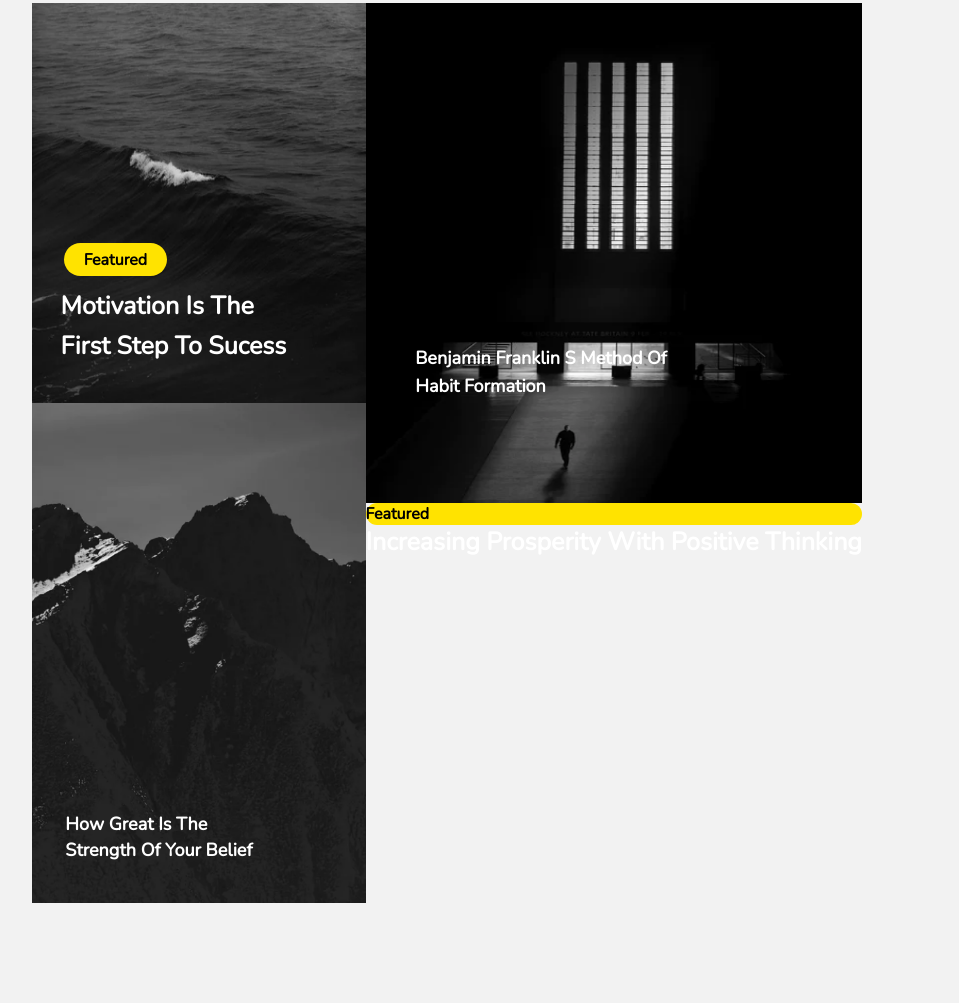
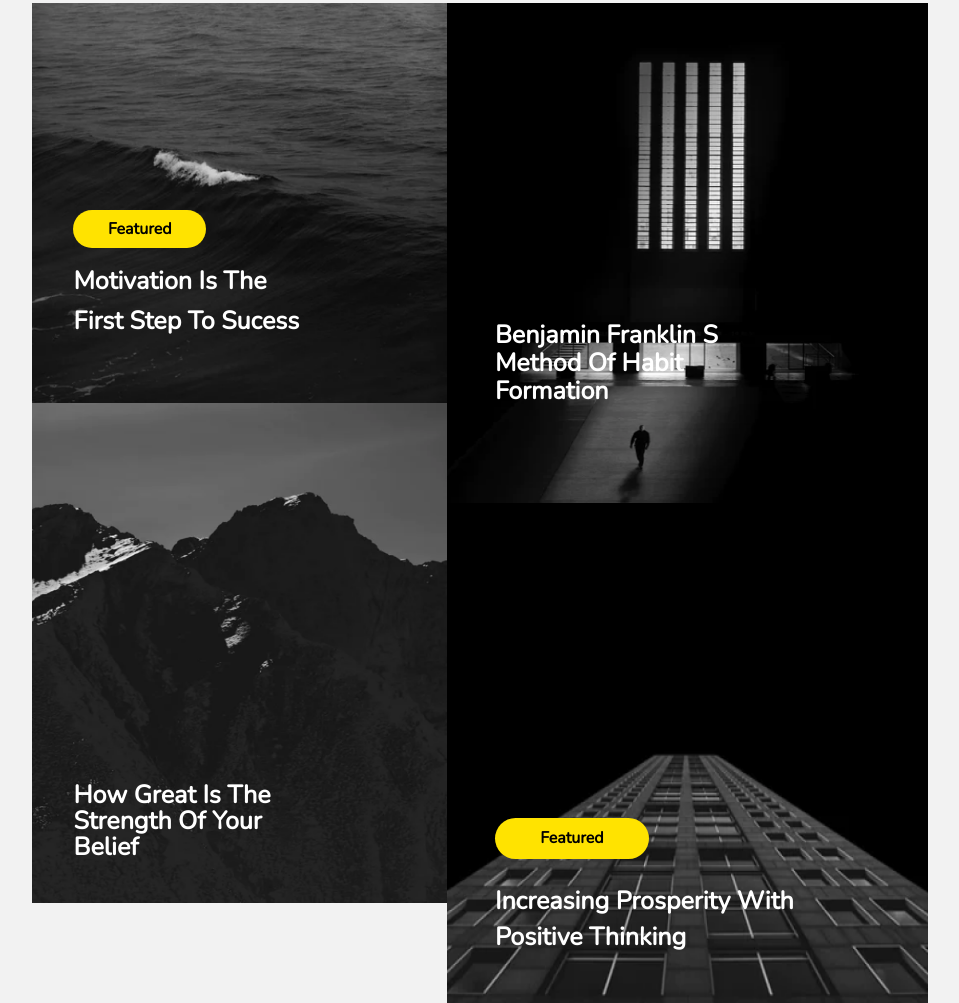
Before and after one commit to Guirds/web_site, a plain HTML site: page index.html in a window 1280 px wide. Shown: the part 415-1418 px from the top of the page, without its empty margins (160-1119 px from the left). Before the commit the page ends 1318 px from the top, so only its background shows below. Drawn offline with nearby package versions, Linux system fonts and the light colour scheme.

Commit message:
front-end responsivo

```diff
--- a/style.css
+++ b/style.css
@@ -67,7 +67,7 @@ img {
 #main-header .contacts {
   margin-left: 70px;
 }
-@media only screen and (max-width: 715px) {
+@media only screen and (max-width: 760px) {
   header #main-header .contacts {
     margin-right: 10px;
   }
@@ -104,7 +104,7 @@ img {
   display: flex;
   flex-direction: column;
 }
-@media only screen and (max-width: 715px) {
+@media only screen and (max-width: 760px) {
   body #main-body {
     flex-direction: column;
   }
@@ -128,39 +128,34 @@ img {
   height: 400px;
   background: url("./assets/Photo.png");
   background-size: 100% 100%;
+
+  display: flex;
+  flex-direction: column;
+  justify-content: flex-end;
 }
 
-/*Estilizando o conteudo interno*/
-.coluna1 .post1 div {
-  display: flex;
-  flex-direction: column;
-
-  align-items: center;
-  justify-content: center;
-}
 /*Estilizando o conteudo interno*/
 .coluna1 .post1 div span {
   display: flex;
   align-items: center;
   justify-content: center;
 
-  margin-top: 65%;
-  margin-right: 50%;
-  height: 33px; /*Arrumar %*/
-  width: 103px;
+  margin-left: 10%;
+  padding: 2%;
+  width: 32%;
   border-radius: 40px;
 
   font-weight: bold;
 
-  color: #000000;
   background-color: #ffe300;
 }
 /*Estilizando o conteudo interno*/
 .coluna1 .post1 div p {
-  height: 93px; /*Arrumar %*/
-  width: 243px;
-  margin-right: 10%;
+  height: 20%; /*Arrumar %*/
+  width: 60%;
   margin-top: 3%;
+  margin-bottom: 15%;
+  margin-left: 10%;
 
   font-weight: bold;
   font-size: 25px;
@@ -186,13 +181,13 @@ img {
 .coluna1 .post2 p {
   display: flex;
 
-  height: 15%;
+  height: 20%;
   width: 60%;
   margin-right: 20%;
   margin-bottom: 5%;
 
   font-weight: bold;
-  font-size: 18px;
+  font-size: 25px;
   line-height: 26px;
 
   color: #ffffff;
@@ -212,11 +207,11 @@ img {
 /*Estilizando conteudo interno*/
 .coluna2 .post3 p {
   width: 55%;
-  height: 15%;
+  height: 20%;
   margin-left: 10%;
   margin-bottom: 17%;
 
-  font-size: 18px;
+  font-size: 25px;
   line-height: 28px;
   font-weight: bold;
 
@@ -224,28 +219,45 @@ img {
 }
 
 /*Foto4*/
-.coluna2 .post4 div {
+.coluna2 .post4 {
+  width: 100%;
+  height: 500px;
+  background: url("./assets/Photo (3).png");
+  background-size: 100% 100%;
+
+  display: flex;
+  align-items: flex-end;
 }
+
+.coluna2 .post4 div span {
+  display: flex;
+  align-items: center;
+  justify-content: center;
+
+  padding: 2%;
+  width: 32%;
+  border-radius: 40px;
+  margin-left: 10%;
+  margin-bottom: 5%;
+
+  font-weight: bold;
+
+  background-color: #ffe300;
+}
+
 .coluna2 .post4 p {
-  max-width: 100%;
-  height: auto;
+  display: flex;
 
-  font-style: normal;
+  width: 75%;
+  height: 20%;
+  margin-left: 10%;
+  margin-bottom: 10%;
+
   font-weight: bold;
+  line-height: 36px;
   font-size: 25px;
 
   color: #ffffff;
 }
 
-.coluna2 .post4 div span {
-  display: flex;
-
-  max-width: 100%;
-  height: auto;
-
-  border-radius: 13.5px;
-  font-weight: bold;
-
-  background-color: #ffe300;
-}
 /*FOOTER*/
```
Also changed, not shown: index.html (+2 -0 lines).
